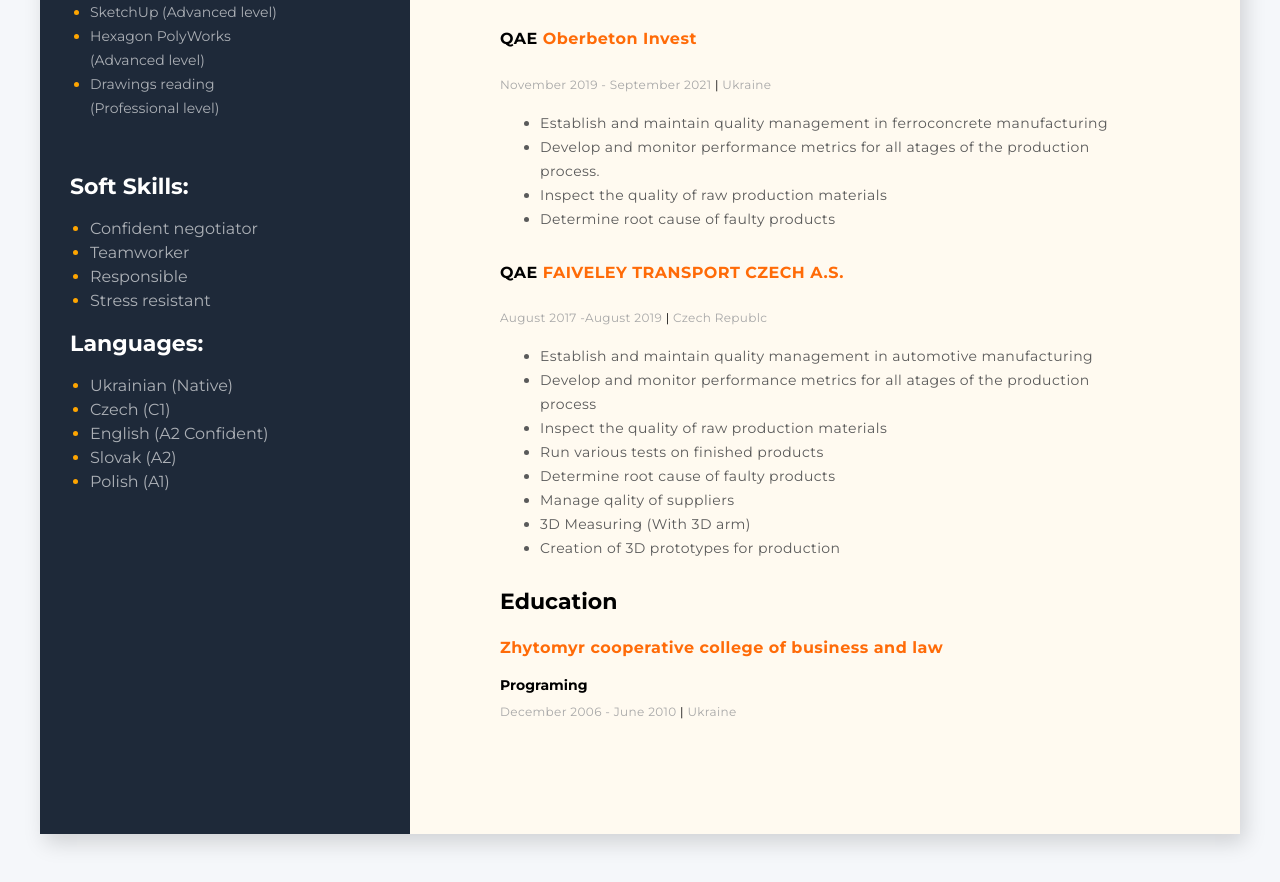
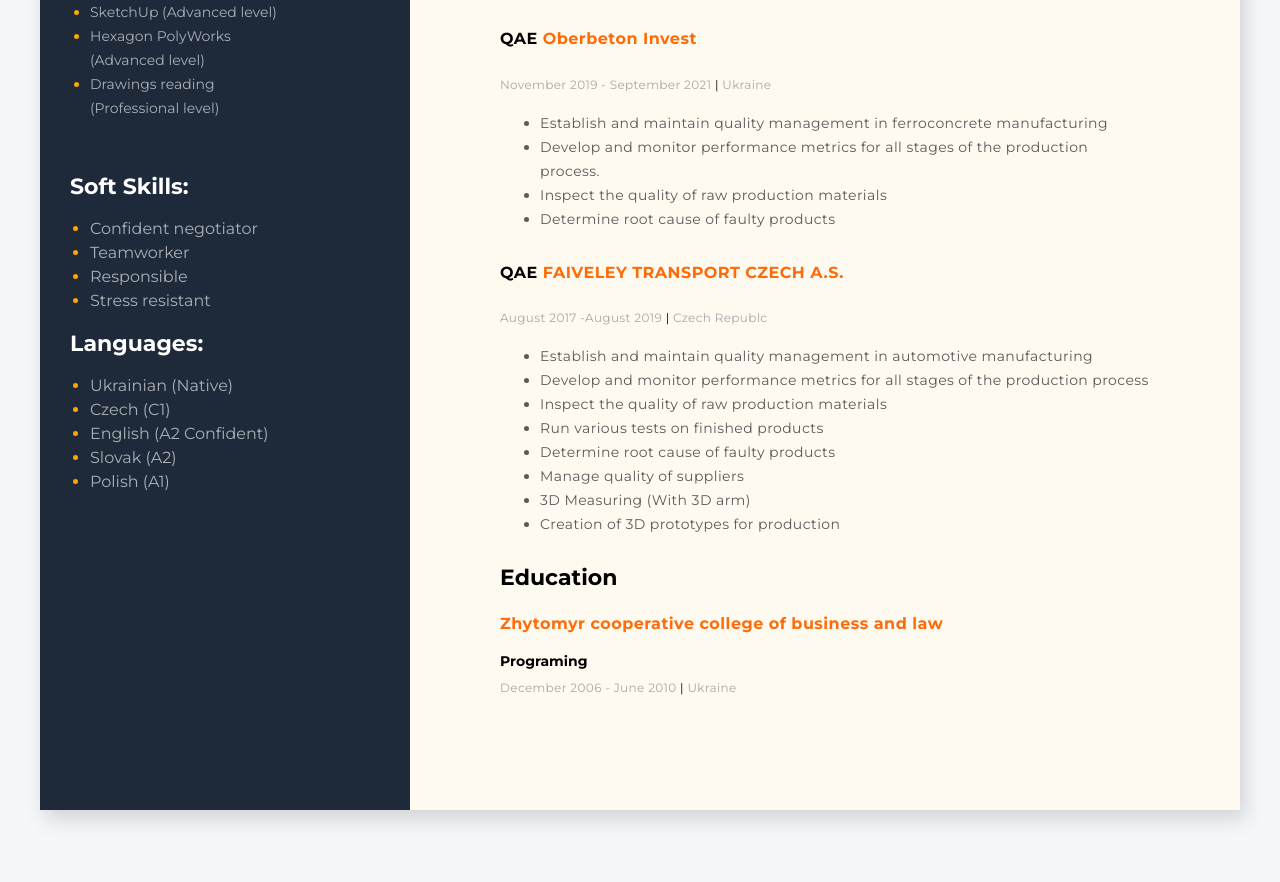
Before and after one commit to Bohdan-Timko/my-resume, a plain HTML site: page index.html in a window 1280 px wide. Shown: the part 834-1716 px from the top of the page. After the commit the page ends 1692 px from the top, so only its background shows below. Drawn offline with Linux system fonts and the light colour scheme.

Commit message:
Update index.html

```diff
--- a/index.html
+++ b/index.html
@@ -100,7 +100,7 @@
             <span class="work-period">November 2019 - September 2021 <span class="line">|</span> Ukraine</span>
             <ul class="responsibilities">
               <li>Establish and maintain quality management in ferroconcrete manufacturing</li>
-              <li>Develop and monitor performance metrics for all atages of the production process.</li>
+              <li>Develop and monitor performance metrics for all stages of the production process.</li>
               <li>Inspect the quality of raw production materials</li>
               <li>Determine root cause of faulty products</li>
             </ul>
@@ -112,11 +112,11 @@
             <span class="work-period">August 2017 -August 2019 <span class="line">|</span> Czech Republc</span>
             <ul class="responsibilities">
               <li>Establish and maintain quality management in automotive manufacturing</li>
-              <li>Develop and monitor performance metrics for all atages of the production process</li>
+              <li>Develop and monitor performance metrics for all stages of the production process</li>
               <li>Inspect the quality of raw production materials</li>
               <li>Run various tests on finished products</li>
               <li>Determine root cause of faulty products</li>
-              <li>Manage qality of suppliers</li>
+              <li>Manage quality of suppliers</li>
               <li>3D Measuring (With 3D arm)</li>
               <li>Creation of 3D prototypes for production</li>
             </ul>
```
